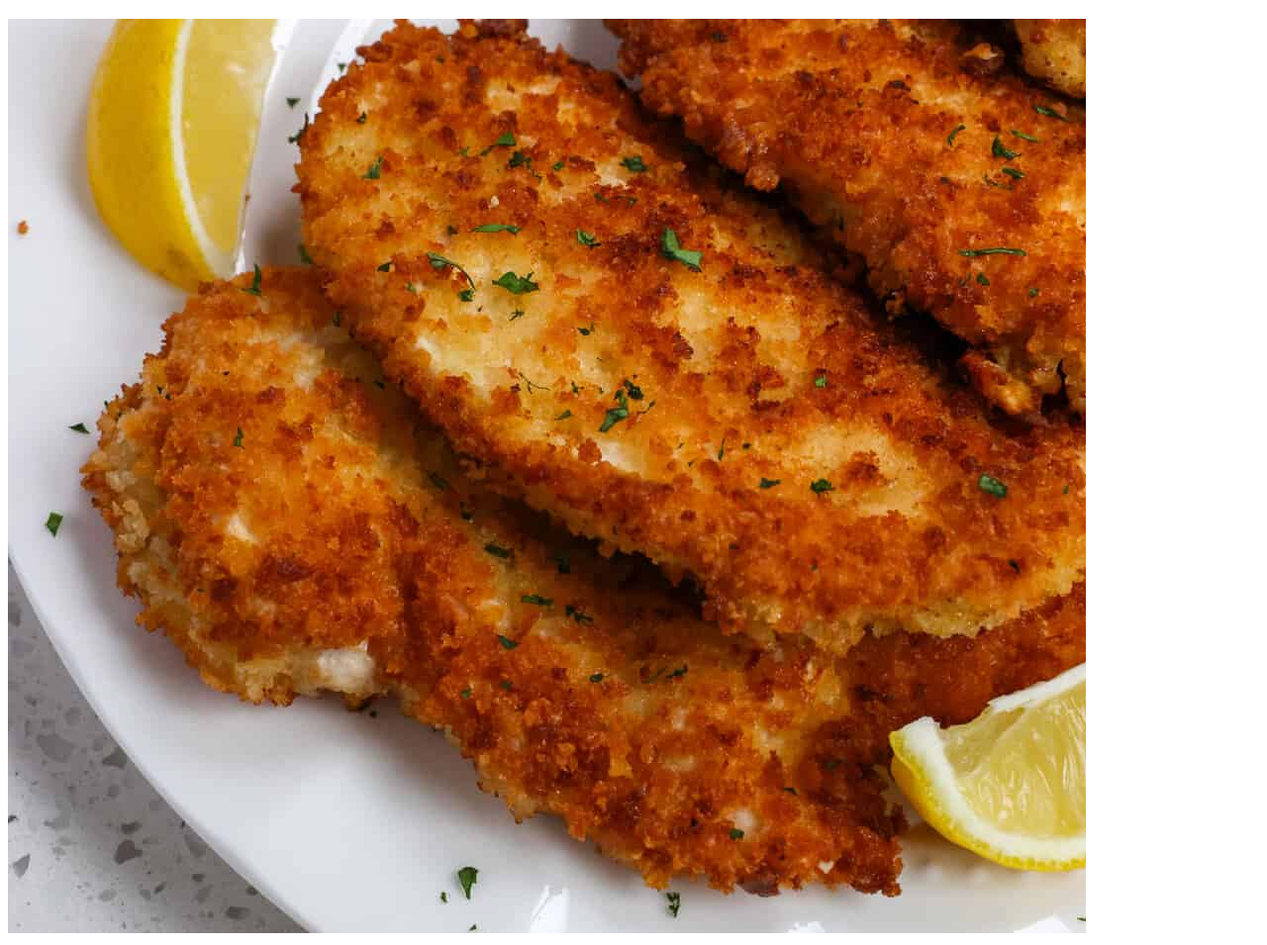
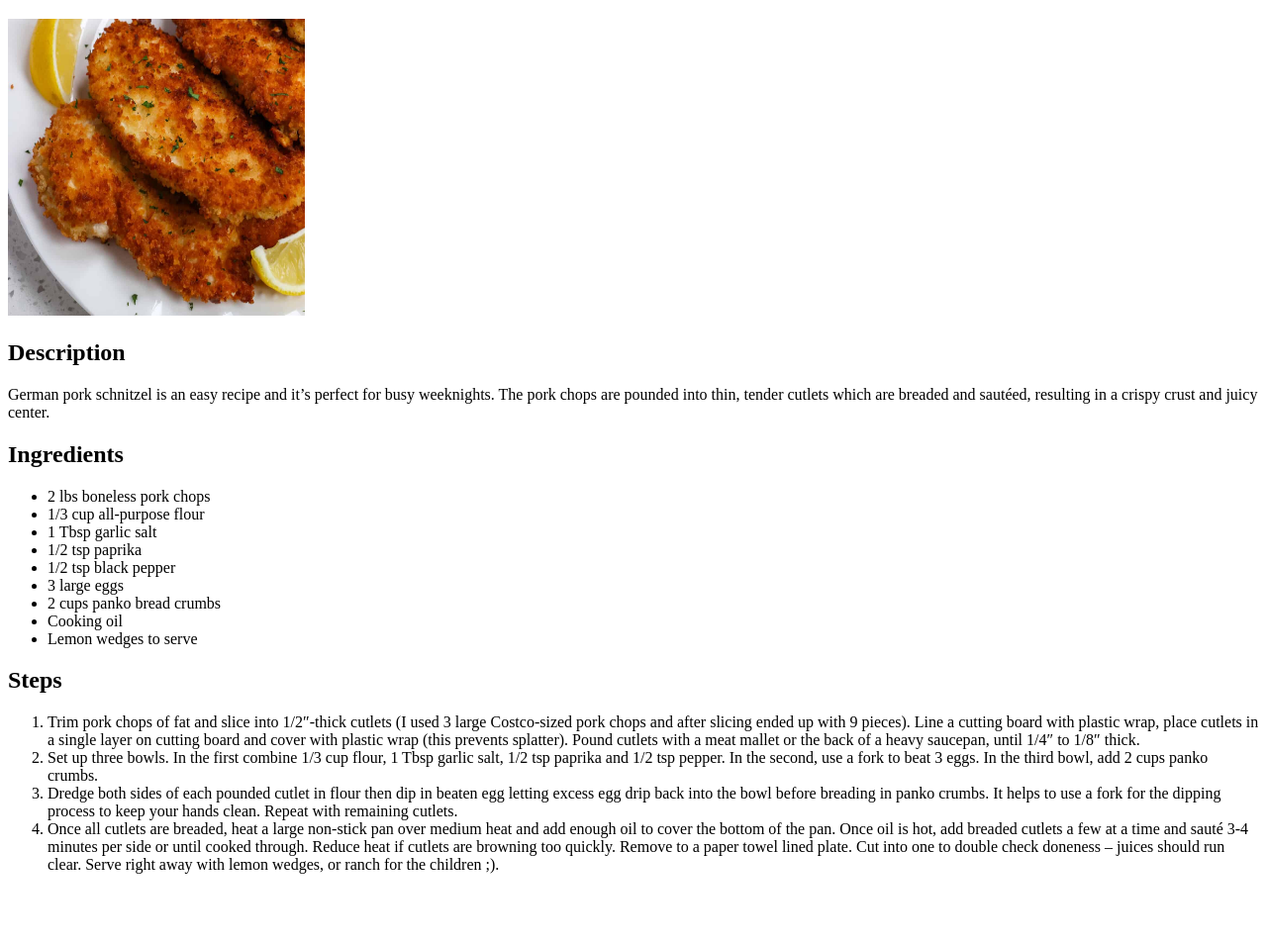
Before and after one commit to RJL1210/odin-recipes, a plain HTML site: page recipes/schnitzel.html in a window 1280 px wide. Shown: the part 61-1016 px from the top of the page at 99% size. After the commit the page ends 960 px from the top, so only its background shows below. Drawn offline with Linux system fonts and the light colour scheme.

Commit message:
Finish schnitzel recipe

```diff
--- a/recipes/schnitzel.html
+++ b/recipes/schnitzel.html
@@ -7,6 +7,27 @@
 </head>
 <body>
     <h1>Schnitzel</h1>
-    <img src="images/schnitzel.jpeg" alt="Schnitzel">
+    <img src="images/schnitzel.jpeg" alt="Schnitzel" height="300" width="300">
+    <h2>Description</h2>
+    <p>German pork schnitzel is an easy recipe and it’s perfect for busy weeknights. The pork chops are pounded into thin, tender cutlets which are breaded and sautéed, resulting in a crispy crust and juicy center.</p>
+    <h2>Ingredients</h2>
+    <ul>
+        <li>2 lbs boneless pork chops</li>
+        <li>1/3 cup all-purpose flour</li>
+        <li>1 Tbsp garlic salt</li>
+        <li>1/2 tsp paprika</li>
+        <li>1/2 tsp black pepper</li>
+        <li>3 large eggs</li>
+        <li>2 cups panko bread crumbs</li>
+        <li>Cooking oil</li>
+        <li>Lemon wedges to serve</li>
+    </ul>
+    <h2>Steps</h2>
+    <ol>
+        <li>Trim pork chops of fat and slice into 1/2″-thick cutlets (I used 3 large Costco-sized pork chops and after slicing ended up with 9 pieces). Line a cutting board with plastic wrap, place cutlets in a single layer on cutting board and cover with plastic wrap (this prevents splatter). Pound cutlets with a meat mallet or the back of a heavy saucepan, until 1/4″ to 1/8″ thick.</li>
+        <li>Set up three bowls. In the first combine 1/3 cup flour, 1 Tbsp garlic salt, 1/2 tsp paprika and 1/2 tsp pepper. In the second, use a fork to beat 3 eggs. In the third bowl, add 2 cups panko crumbs.</li>
+        <li>Dredge both sides of each pounded cutlet in flour then dip in beaten egg letting excess egg drip back into the bowl before breading in panko crumbs. It helps to use a fork for the dipping process to keep your hands clean. Repeat with remaining cutlets.</li>
+        <li>Once all cutlets are breaded, heat a large non-stick pan over medium heat and add enough oil to cover the bottom of the pan. Once oil is hot, add breaded cutlets a few at a time and sauté 3-4 minutes per side or until cooked through. Reduce heat if cutlets are browning too quickly. Remove to a paper towel lined plate. Cut into one to double check doneness – juices should run clear. Serve right away with lemon wedges, or ranch for the children ;).</li>
+    </ol>
 </body>
 </html>
```
